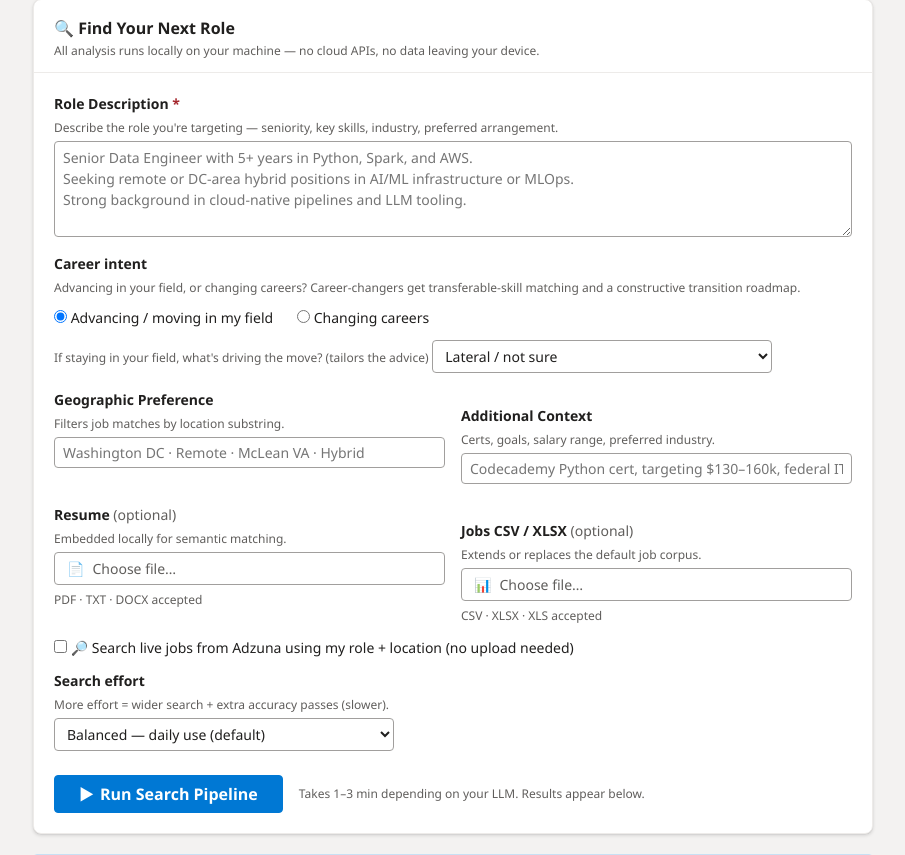
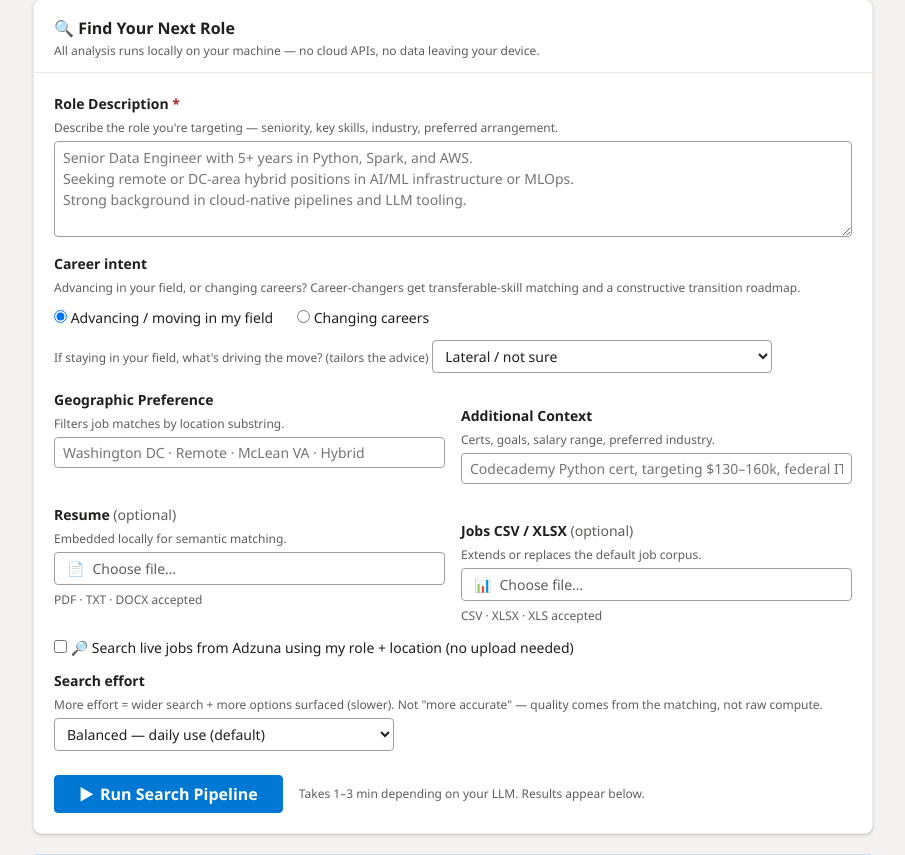
Before and after one commit to PWDevens/job-search-ai-agent, a Flask app: page / in a window 1280 px wide. Shown: the part 73-928 px from the top of the page, without its empty margins (187-1092 px from the left). Run offline with Flask 3, Linux system fonts and the light colour scheme.

Commit message:
feat(effort): address Step-5 table — drop net-negative best-of-N, reframe Max as UX
#3: best-of-N dropped from thorough/max bundles (best_of=1, temp=0) — the iter11 A/B showed
it selected on company-citation ratio (wrong objective for coach/strategist) and net-HURT
accuracy. Effort is now deterministic breadth + rerank (safe levers). best-of-N capability
kept in _run_with_grounding for a re-aimed retry.
#2: UI relabels Max as "widest search, most options (slower)" — not "more accurate".
#4: scheduler (email/async persona) uses max effort (SCHEDULER_EFFORT); usage-persona ->
effort/delivery mapping documented in config.
#1: satisfied by the explicit-selector design (placeholders are hints, selectors do the work).

Co-Authored-By: Claude Opus 4.8 <noreply@anthropic.com>

```diff
--- a/app/scheduler.py
+++ b/app/scheduler.py
@@ -89,9 +89,11 @@ def _run_pipeline() -> None:
     # Run pipeline
     try:
         from app.pipeline.pipeline import SearchRequest, run
+        # #4: the scheduled/email persona is latency-insensitive -> widest search (most options).
         req    = SearchRequest(
             role_description=role_description,
             geo_preference=geo_preference,
+            effort=os.getenv("SCHEDULER_EFFORT", "max"),
         )
         result = run(req)
     except Exception as exc:
--- a/app/templates/index.html
+++ b/app/templates/index.html
@@ -147,12 +147,12 @@
         <!-- Effort dial (#2): trade compute for thoroughness -->
         <div class="ms-field" style="margin-top:12px;">
           <label class="ms-label">Search effort</label>
-          <span class="ms-label--hint">More effort = wider search + extra accuracy passes (slower).</span>
+          <span class="ms-label--hint">More effort = wider search + more options surfaced (slower). Not "more accurate" — quality comes from the matching, not raw compute.</span>
           <select name="effort" class="ms-input" style="max-width:340px;">
             <option value="quick">Quick — just show me what's out there</option>
             <option value="balanced" selected>Balanced — daily use (default)</option>
-            <option value="thorough">Thorough — dig deeper</option>
-            <option value="max">Max — most accurate, I don't mind waiting</option>
+            <option value="thorough">Thorough — dig deeper, more options</option>
+            <option value="max">Max — widest search, most options (slower)</option>
           </select>
         </div>
 
```
Also changed, not shown: app/config.py (+12 -6 lines).
